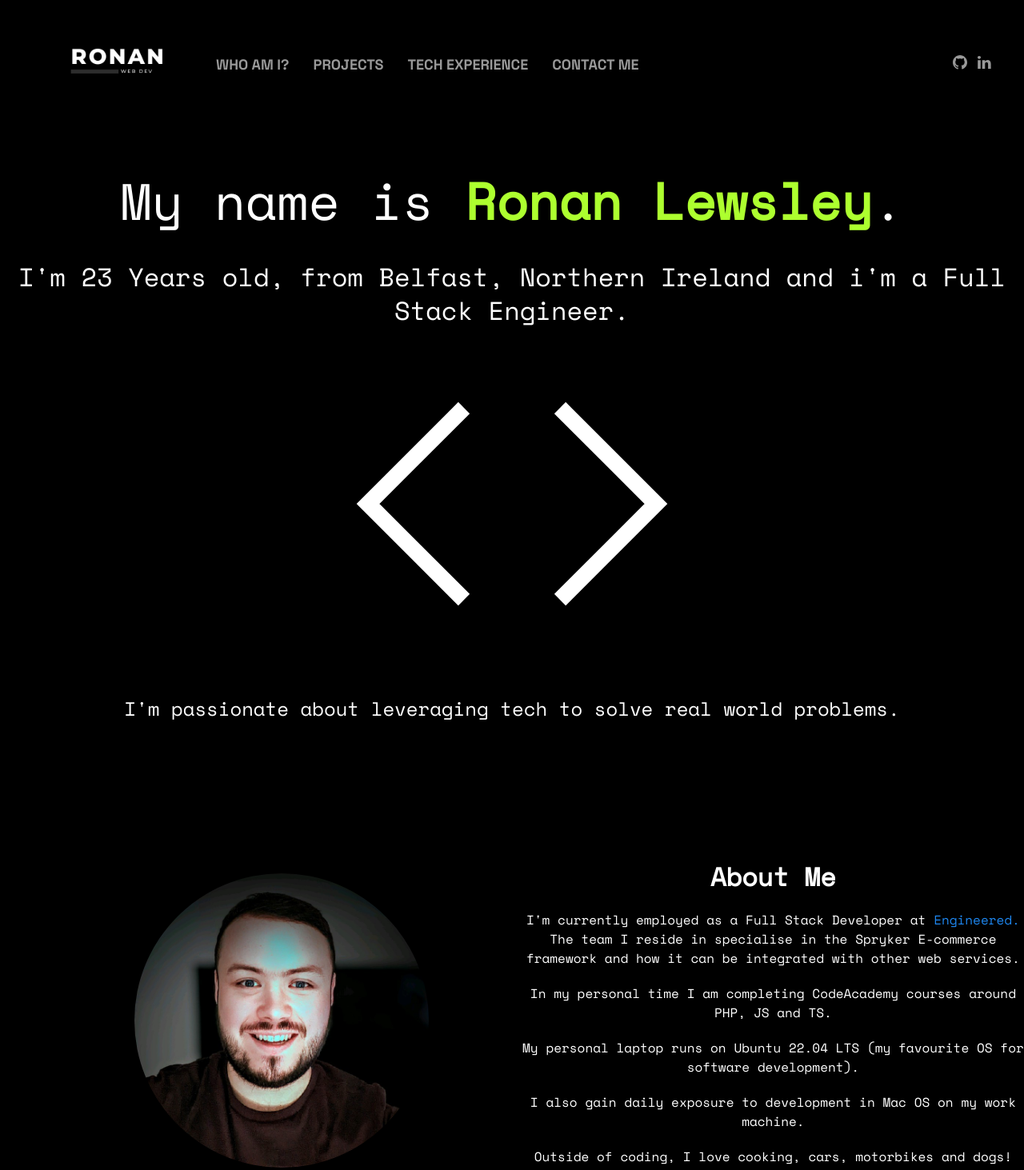
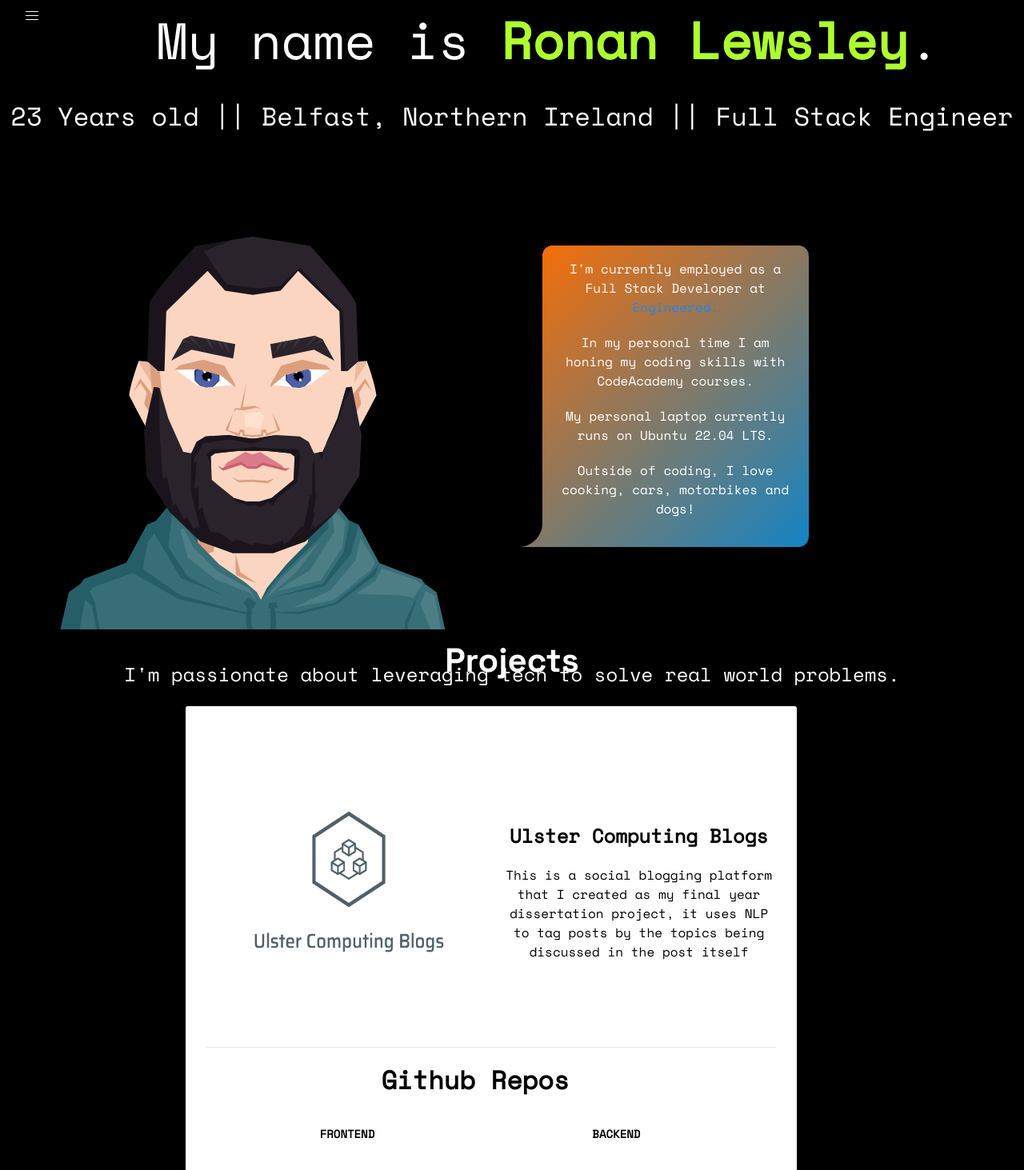
Before and after one commit to lewsley-r/portfolio-prod, a Vue app: page / in a window 1280 px wide. Shown: the top 1463 px of the page at 80% size. Built offline with nearby package versions, Linux system fonts and the light colour scheme.

Commit message:
updated home page format, moved about info in speech bubble

```diff
--- a/src/App.vue
+++ b/src/App.vue
@@ -24,7 +24,7 @@ export default {
 }
 
 nav {
-  padding: 30px;
+  padding: 10px;
 }
 
 nav a {
--- a/src/components/AboutBlock.vue
+++ b/src/components/AboutBlock.vue
@@ -3,36 +3,15 @@
       id="about-card"
       class="
         uk-card
-        uk-card-default
-        uk-grid-collapse
-        uk-child-width-1-2@s
-        uk-margin
         uk-animation-slide-left
       "
-      uk-grid
+
     >
-      <div class="uk-card-media-left uk-cover-container" id="about-me">
-        <img
-          id="profile-photo"
-          src="@/assets/profile-photo.jpeg"
-          alt="ronan-lewsley-photo"
-          href="#hello-world"
-        />
-        <canvas width="600" height="400"></canvas>
-      </div>
-
-      <div>
-        <div id="about-body" class="uk-card-body">
-          <h2 id="about-title"  class="code-font">About Me</h2>
-          <p>I'm currently employed as a Full Stack Developer at <a href="https://weareengineered.com/">Engineered.</a> The team I reside in specialise in the Spryker E-commerce framework and how it can be integrated with other web services.</p>
-          <p>In my personal time I am completing CodeAcademy courses around PHP, JS and TS. </p>
-          <p>My personal laptop runs on Ubuntu 22.04 LTS (my favourite OS for software development).</p>
-          <p>I also gain daily exposure to development in Mac OS on my work machine.</p>
+    <div class="bubble left">
+          <p>I'm currently employed as a Full Stack Developer at <a href="https://weareengineered.com/">Engineered.</a></p>
+          <p>In my personal time I am honing my coding skills with CodeAcademy courses. </p>
+          <p>My personal laptop currently runs on Ubuntu 22.04 LTS.</p>
           <p>Outside of coding, I love cooking, cars, motorbikes and dogs!</p>
-          <!-- <p>My German Shepherd puppy attached below: </p>
-          <img id="dog-pic" src="@/assets/freya.jpg" /> -->
-
-        </div>
       </div>
 
 </div>
@@ -46,9 +25,37 @@ export default {
 </script>
 
 <style scoped>
+
+.bubble {
+  --r: 25px;
+  /* the radius */
+  --t: 30px;
+  /* the size of the tail */
+
+  max-width: 300px;
+  padding: calc(2*var(--r)/3);
+  -webkit-mask:
+    radial-gradient(var(--t) at var(--_d) 0, #0000 98%, #000 102%) var(--_d) 100%/calc(100% - var(--r)) var(--t) no-repeat,
+    conic-gradient(at var(--r) var(--r), #000 75%, #0000 0) calc(var(--r)/-2) calc(var(--r)/-2) padding-box,
+    radial-gradient(50% 50%, #000 98%, #0000 101%) 0 0/var(--r) var(--r) space padding-box;
+  background: linear-gradient(135deg, #FE6D00, #1384C5) border-box;
+  color: #fff;
+}
+
+.left {
+  --_d: 0%;
+  border-left: var(--t) solid #0000;
+  margin-right: var(--t);
+  place-self: start;
+  margin-top: 15vh;
+}
+
 #about-card{
-    height: 100vh;
     color: white;
+    text-align: center;
+    margin-left: auto;
+    margin-right: auto;
+
 }
 
 #about-title{
@@ -56,10 +63,6 @@ export default {
     font-weight: 800;
 }
 
-#dog-pic{
-    height: 30vh;
-    border-radius: 1em;
-}
 
 #profile-photo{
     margin-top: 15vh;
--- a/src/components/MainHomeBlock.vue
+++ b/src/components/MainHomeBlock.vue
@@ -1,8 +1,24 @@
 <template>
   <div id="main-home-block">
-    <h3 class="code-font uk-heading-medium">My name is <span uk-scrollspy="cls:uk-animation-fade" id="name">Ronan Lewsley</span>.</h3>
-    <h2 class="about-text code-font">I'm {{ this.age }} Years old, from Belfast, Northern Ireland and i'm a Full Stack Engineer.</h2>
-    <span uk-icon="icon: code; ratio: 20"></span>
+    <h3 class="code-font uk-heading-medium">My name is <span uk-scrollspy="cls:uk-animation-fade" id="name">Ronan
+        Lewsley</span>.</h3>
+    <h2 class="about-text code-font">{{ this.age }} Years old || Belfast, Northern Ireland || Full Stack Engineer</h2>
+    <div class="uk-grid-column-small uk-grid-row-large uk-child-width-1-2@s uk-text-center" uk-grid>
+
+      <div>
+        <img class="uk-animation-slide-left" src="@/assets/AvatarMaker.svg" />
+      </div>
+      <div>
+        <div>
+          <AboutBlock></AboutBlock>
+        </div>
+
+      </div>
+
+    </div>
+
+
+
     <h3 class="code-font" card>
       I'm passionate about leveraging tech to solve real world problems.
     </h3>
@@ -10,10 +26,15 @@
 </template>
 
 <script>
+
+import AboutBlock from "@/components/AboutBlock.vue";
+
+
 export default {
+  components: {AboutBlock},
 
   data() {
-    return{
+    return {
 
     }
   },
@@ -22,7 +43,7 @@ export default {
       let currentDate = new Date();
       let birthDate = new Date("1999/01/14");
       let difference = currentDate - birthDate;
-      let age = Math.floor(difference/31557600000);
+      let age = Math.floor(difference / 31557600000);
       return age
     }
   }
@@ -30,19 +51,21 @@ export default {
 </script>
 
 <style>
+
+
 .code-font {
   font-family: "Space Mono", monospace;
   color: white;
 }
 
-#main-home-block{
-    height: 90vh;
-    color: white;
+#main-home-block {
+  height: 90vh;
+  color: white;
+  padding-top: 15px;
 }
 
-#name{
+#name {
   font-weight: 900;
   color: greenyellow;
 }
-
 </style>
--- a/src/components/NavBar.vue
+++ b/src/components/NavBar.vue
@@ -1,9 +1,14 @@
 <template>
   <div>
-    <nav class="uk-navbar-container uk-navbar-transparent uk-padding" uk-navbar>
-      <div class="uk-navbar-left">
-        <ul class="uk-navbar-nav">
-          <a href="/"><img id="logo" src="@/assets/RL_LOGO_BLACK.png" /></a>
+
+    <button class="uk-button uk-button-default uk-margin-small-right uk-float-left" uk-icon="icon: menu" type="button" uk-toggle="target: #nav"></button>
+
+
+    <div id="nav" uk-offcanvas>
+      <div class="uk-offcanvas-bar">
+
+        <div class="uk-width-1-2@s uk-width-2-5@mt">
+          <ul class="uk-nav uk-nav-default">
             <li class="nav-titles">
               <a class="nav-titles" href="#about-me">Who Am I?</a>
             </li>
@@ -16,27 +21,24 @@
             <li class="nav-titles">
               <a class="nav-titles" href="#contact">Contact Me</a>
             </li>
-        </ul>
-      </div>
-      <div class="uk-navbar-right">
-        <ul class="uk-iconnav">
             <li>
-            <a
-              class="nav-icons"
-              href="https://github.com/lewsley-r"
-              uk-icon="icon: github"
-            ></a>
+              <a class="" href="https://github.com/lewsley-r" uk-icon="icon: github"></a>
             </li>
             <li>
-            <a
-              class="nav-icons"
-              href="https://www.linkedin.com/in/ronan-lewsley-9b1bbb199/"
-              uk-icon="icon: linkedin"
-            ></a>
+              <a class="" href="https://www.linkedin.com/in/ronan-lewsley-9b1bbb199/"
+                uk-icon="icon: linkedin"></a>
             </li>
           </ul>
         </div>
-    </nav>
+
+      </div>
+    </div>
+
+
+
+
+
+
   </div>
 </template>
 
@@ -63,4 +65,9 @@ export default {};
   height: 25vh;
   margin-top: -8vh;
 }
+
+.uk-button{
+  color: white;
+  border: none;
+}
 </style>
--- a/src/components/ProjectBlock.vue
+++ b/src/components/ProjectBlock.vue
@@ -47,6 +47,7 @@ export default {
   color: white;
   padding: 2vw;
   height: 100vh;
+  margin-top: 5vh;
 }
 
 .uk-card-primary.uk-card-body .uk-slidenav,
--- a/src/views/HomeView.vue
+++ b/src/views/HomeView.vue
@@ -1,7 +1,6 @@
 <template>
   <div>
     <MainHomeBlock></MainHomeBlock>
-    <AboutBlock></AboutBlock>
     <ProjectBlock></ProjectBlock>
     <LogoBlock></LogoBlock>
     <ContactForm></ContactForm>
@@ -16,10 +15,9 @@ import LogoBlock from "../components/LogoBlock.vue";
 import ProjectBlock from "../components/ProjectBlock.vue";
 import MainHomeBlock from "@/components/MainHomeBlock.vue";
 import ContactForm from "../components/ContactForm.vue";
-import AboutBlock from "@/components/AboutBlock.vue";
 
 export default {
-  components: { ProjectBlock, LogoBlock, MainHomeBlock, ContactForm, AboutBlock },
+  components: { ProjectBlock, LogoBlock, MainHomeBlock, ContactForm },
 
   data() {
     return {
```
Also changed, not shown: src/assets/AvatarMaker.svg (added), src/assets/my-char.png (added). Lines whose indentation alone changed are shown as unchanged.
